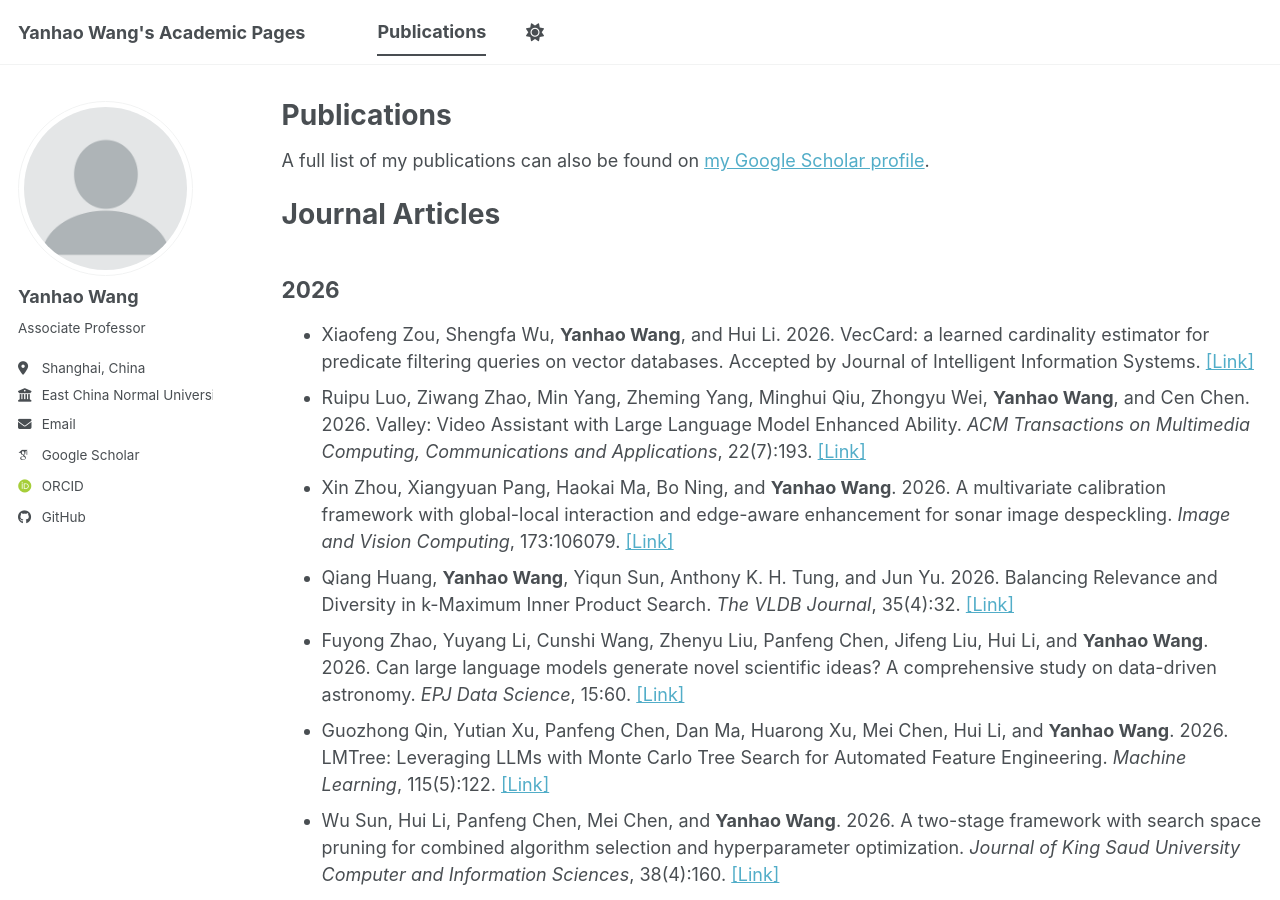
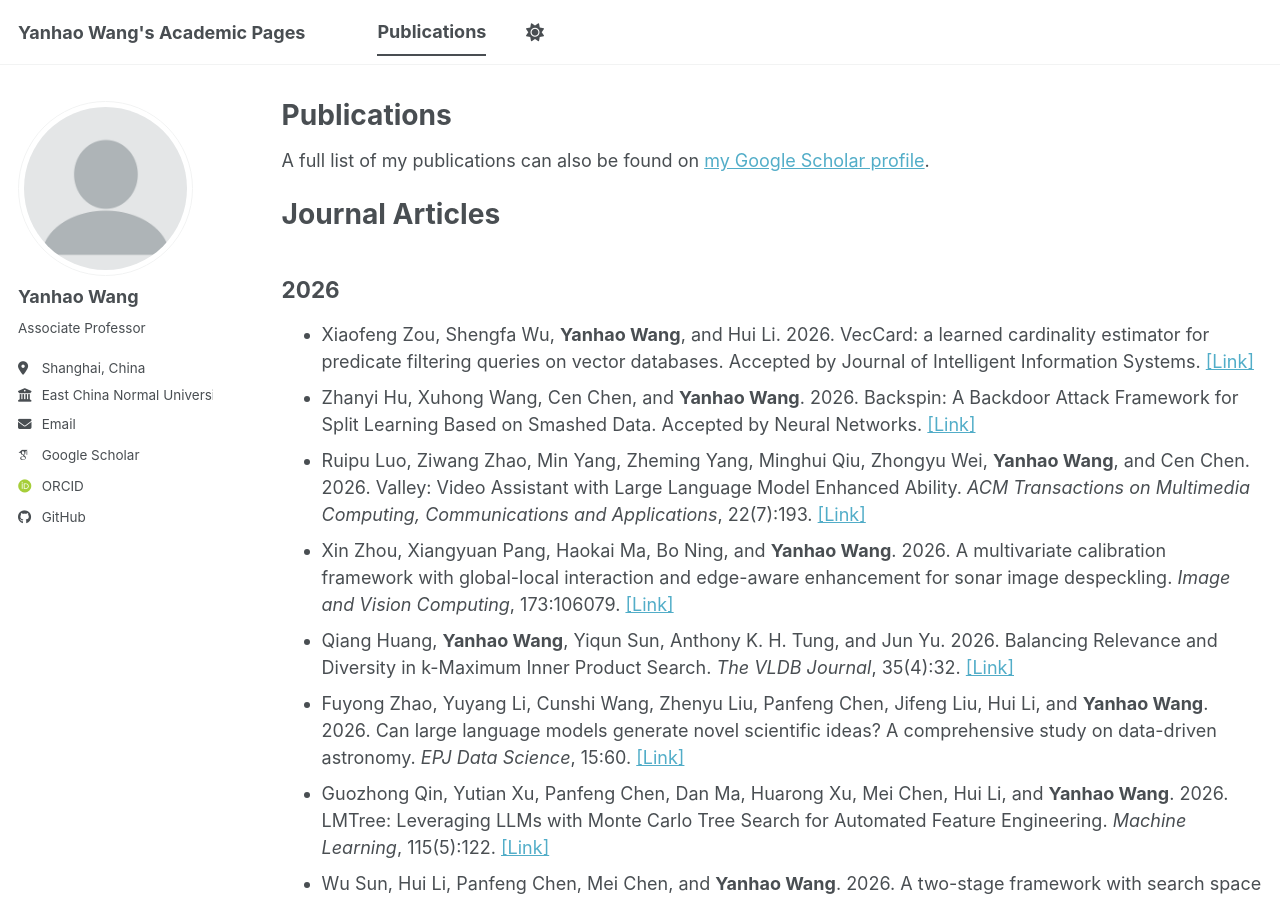
Before and after one commit to yhwang1990/yhwang1990.github.io, a Jekyll site: the page built from _pages/publications.md, in a window 1280 px wide and 900 px high. Built offline with Jekyll 4.4.1, drawn with Linux system fonts in a browser that asks for light colours; some web fonts are replaced; a script bundle is joined from its source files by our own code; library files that are not in the unit come from our copies.

Commit message:
Update publications.md

```diff
--- a/_pages/publications.md
+++ b/_pages/publications.md
@@ -10,6 +10,7 @@ A full list of my publications can also be found on [my Google Scholar profile](
 
 ## 2026
 - Xiaofeng Zou, Shengfa Wu, **Yanhao Wang**, and Hui Li. 2026. VecCard: a learned cardinality estimator for predicate filtering queries on vector databases. Accepted by Journal of Intelligent Information Systems. [[Link]](https://doi.org/10.1007/s10844-026-01064-5)
+- Zhanyi Hu, Xuhong Wang, Cen Chen, and **Yanhao Wang**. 2026. Backspin: A Backdoor Attack Framework for Split Learning Based on Smashed Data. Accepted by Neural Networks. [[Link]](https://doi.org/10.1016/j.neunet.2026.109402)
 - Ruipu Luo, Ziwang Zhao, Min Yang, Zheming Yang, Minghui Qiu, Zhongyu Wei, **Yanhao Wang**, and Cen Chen. 2026. Valley: Video Assistant with Large Language Model Enhanced Ability. *ACM Transactions on Multimedia Computing, Communications and Applications*, 22(7):193. [[Link]](https://doi.org/10.1145/3796716)
 - Xin Zhou, Xiangyuan Pang, Haokai Ma, Bo Ning, and **Yanhao Wang**. 2026. A multivariate calibration framework with global-local interaction and edge-aware enhancement for sonar image despeckling. *Image and Vision Computing*, 173:106079. [[Link]](https://doi.org/10.1016/j.imavis.2026.106079)
 - Qiang Huang, **Yanhao Wang**, Yiqun Sun, Anthony K. H. Tung, and Jun Yu. 2026. Balancing Relevance and Diversity in k-Maximum Inner Product Search. *The VLDB Journal*, 35(4):32. [[Link]](https://doi.org/10.1007/s00778-026-00982-8)
```
